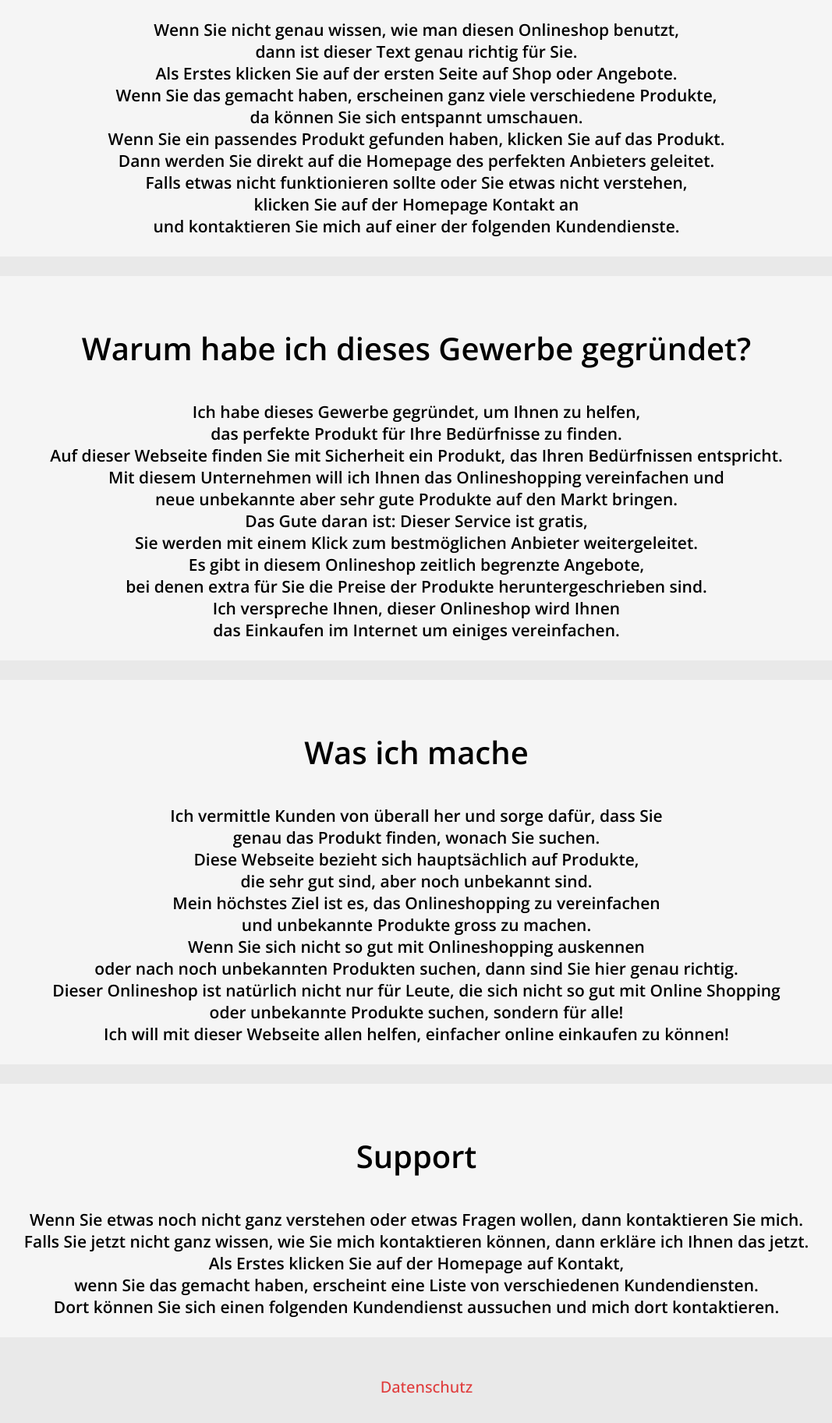
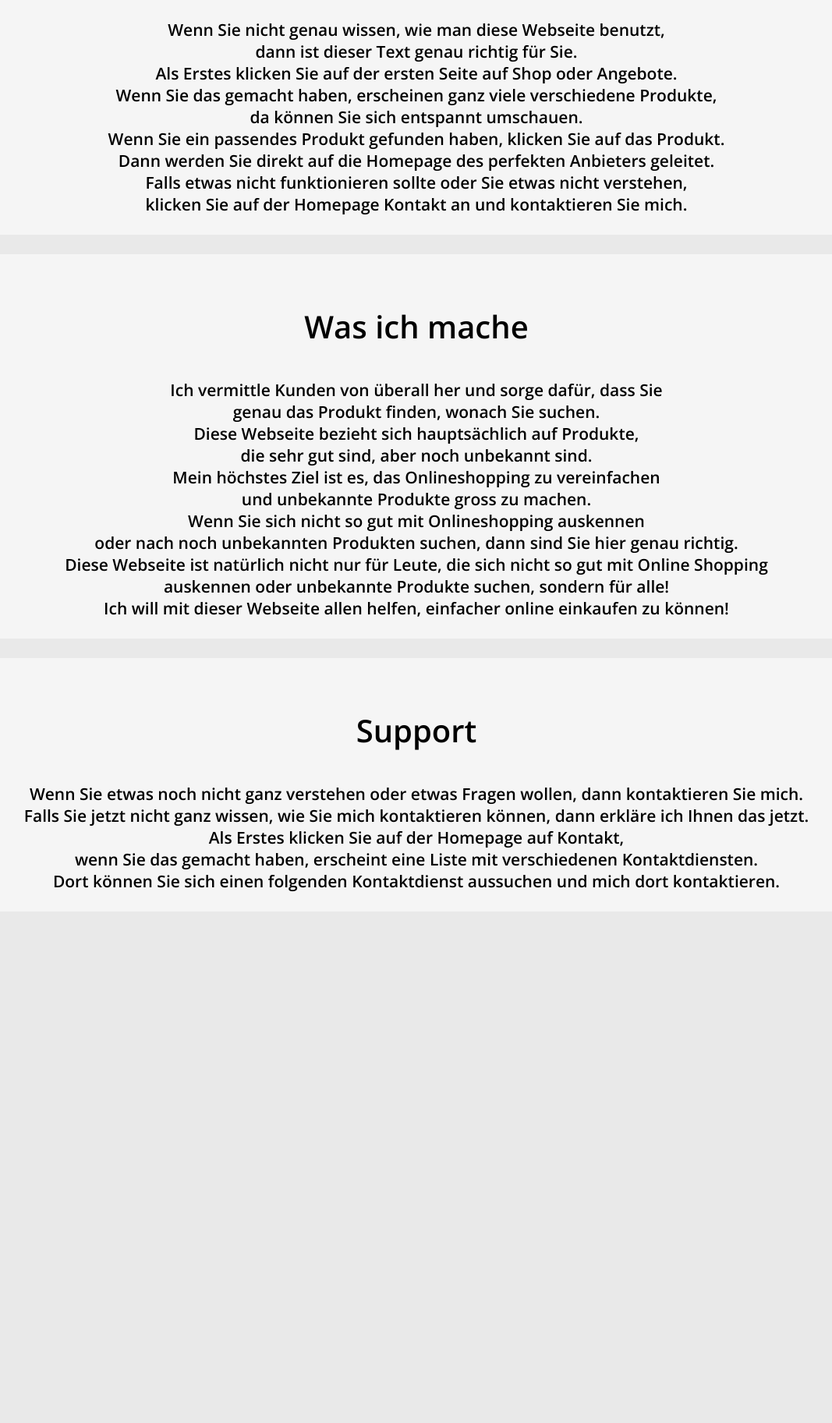
Before and after one commit to smathings/onlineshop, a plain HTML site: page info.html in a window 1280 px wide. Shown: the part 770-2595 px from the top of the page at 78% size, without its empty margins (106-1173 px from the left). After the commit the page ends 1964 px from the top, so only its background shows below. Drawn offline with nearby package versions, Linux system fonts and the light colour scheme.

Commit message:
v01.02
Info + Datenschutz

```diff
--- a/info.html
+++ b/info.html
@@ -30,12 +30,6 @@
  .text-title2 {font-size: 40px; font-weight: 600;
   display: flex; justify-content: center; text-align: center; }
 
- .text-container3 {font-weight: 600; font-size: 21px;
-  display: flex; justify-content: center; text-align: center; }
-
- .text-title3 { font-weight: 600; font-size: 40px;
-  display: flex; justify-content: center; text-align: center; }
-
  .text-title4 { font-weight: 600; font-size: 40px;
   display: flex; justify-content: center; text-align: center; }
 
@@ -54,26 +48,13 @@
  .sentence-container2 {padding: 25px; background-color: whitesmoke;
   display: block; margin: 25px; }
 
- .sentence-container3 {padding: 25px; background-color: whitesmoke;
-  display: block; margin: 25px; }
-
  .sentence-container4 {padding: 25px; background-color: whitesmoke;
   display: block; margin: 25px; }
 
  .sentence-container5 {padding: 25px; background-color: whitesmoke;
   display: block; margin: 25px; }
 
- .text-legal {font-size: 20px; font-weight: 600; margin-left: 20px; margin-right: 20px; }
 
- .legal-content {padding: 25px; display: flex; justify-content: center; }
-
- a {color: rgb(224, 61, 61); text-decoration: none; font-weight: 500; margin-left: 26px; }
-
- a:hover {text-decoration: underline; }
-
- @media (max-width: 800px) {
-    .text-legal {font-size: 17px;}
- }
 
  </style>
 
@@ -105,25 +86,11 @@
     <div class="sentence-container4">
 
     <h3 class="text-title2">
-    Wie funktioniert dieser Onlineshop?
+    Wie funktioniert diese Webseite?
     </h3>
 
     <div class="text-container2">
-    Wenn Sie nicht genau wissen, wie man diesen Onlineshop benutzt,<br>dann ist dieser Text genau richtig für Sie.<br>Als Erstes klicken Sie auf der ersten Seite auf Shop oder Angebote.<br>Wenn Sie das gemacht haben, erscheinen ganz viele verschiedene Produkte,<br>da können Sie sich entspannt umschauen.<br>Wenn Sie ein passendes Produkt gefunden haben, klicken Sie auf das Produkt.<br>Dann werden Sie direkt auf die Homepage des perfekten Anbieters geleitet.<br>Falls etwas nicht funktionieren sollte oder Sie etwas nicht verstehen,<br>klicken Sie auf der Homepage Kontakt an<br>und kontaktieren Sie mich auf einer der folgenden Kundendienste.
-    </div>
-
-    </div>
-
-
-
-    <div class="sentence-container3">
-
-    <h3 class="text-title3">
-    Warum habe ich dieses Gewerbe gegründet?
-    </h3>
-
-    <div class="text-container3">
-    Ich habe dieses Gewerbe gegründet, um Ihnen zu helfen,<br>das perfekte Produkt für Ihre Bedürfnisse zu finden.<br>Auf dieser Webseite finden Sie mit Sicherheit ein Produkt, das Ihren Bedürfnissen entspricht.<br>Mit diesem Unternehmen will ich Ihnen das Onlineshopping vereinfachen und<br>neue unbekannte aber sehr gute Produkte auf den Markt bringen.<br>Das Gute daran ist: Dieser Service ist gratis,<br>Sie werden mit einem Klick zum bestmöglichen Anbieter weitergeleitet.<br>Es gibt in diesem Onlineshop zeitlich begrenzte Angebote,<br>bei denen extra für Sie die Preise der Produkte heruntergeschrieben sind.<br>Ich verspreche Ihnen, dieser Onlineshop wird Ihnen<br>das Einkaufen im Internet um einiges vereinfachen.
+    Wenn Sie nicht genau wissen, wie man diese Webseite benutzt,<br>dann ist dieser Text genau richtig für Sie.<br>Als Erstes klicken Sie auf der ersten Seite auf Shop oder Angebote.<br>Wenn Sie das gemacht haben, erscheinen ganz viele verschiedene Produkte,<br>da können Sie sich entspannt umschauen.<br>Wenn Sie ein passendes Produkt gefunden haben, klicken Sie auf das Produkt.<br>Dann werden Sie direkt auf die Homepage des perfekten Anbieters geleitet.<br>Falls etwas nicht funktionieren sollte oder Sie etwas nicht verstehen,<br>klicken Sie auf der Homepage Kontakt an und kontaktieren Sie mich.
     </div>
 
     </div>
@@ -137,7 +104,7 @@
     </h3>
 
     <div class="text-container4">
-    Ich vermittle Kunden von überall her und sorge dafür, dass Sie<br>genau das Produkt finden, wonach Sie suchen.<br>Diese Webseite bezieht sich hauptsächlich auf Produkte,<br>die sehr gut sind, aber noch unbekannt sind.<br>Mein höchstes Ziel ist es, das Onlineshopping zu vereinfachen<br>und unbekannte Produkte gross zu machen.<br>Wenn Sie sich nicht so gut mit Onlineshopping auskennen<br>oder nach noch unbekannten Produkten suchen, dann sind Sie hier genau richtig.<br>Dieser Onlineshop ist natürlich nicht nur für Leute, die sich nicht so gut mit Online Shopping<br>oder unbekannte Produkte suchen, sondern für alle!<br>Ich will mit dieser Webseite allen helfen, einfacher online einkaufen zu können!
+    Ich vermittle Kunden von überall her und sorge dafür, dass Sie<br>genau das Produkt finden, wonach Sie suchen.<br>Diese Webseite bezieht sich hauptsächlich auf Produkte,<br>die sehr gut sind, aber noch unbekannt sind.<br>Mein höchstes Ziel ist es, das Onlineshopping zu vereinfachen<br>und unbekannte Produkte gross zu machen.<br>Wenn Sie sich nicht so gut mit Onlineshopping auskennen<br>oder nach noch unbekannten Produkten suchen, dann sind Sie hier genau richtig.<br>Diese Webseite ist natürlich nicht nur für Leute, die sich nicht so gut mit Online Shopping<br>auskennen oder unbekannte Produkte suchen, sondern für alle!<br>Ich will mit dieser Webseite allen helfen, einfacher online einkaufen zu können!
     </div>
 
     </div>
@@ -151,15 +118,12 @@
     </h3>
 
     <div class="text-container5">
-    Wenn Sie etwas noch nicht ganz verstehen oder etwas Fragen wollen, dann kontaktieren Sie mich.<br>Falls Sie jetzt nicht ganz wissen, wie Sie mich kontaktieren können, dann erkläre ich Ihnen das jetzt.<br>Als Erstes klicken Sie auf der Homepage auf Kontakt,<br>wenn Sie das gemacht haben, erscheint eine Liste von verschiedenen Kundendiensten.<br>Dort können Sie sich einen folgenden Kundendienst aussuchen und mich dort kontaktieren.
+    Wenn Sie etwas noch nicht ganz verstehen oder etwas Fragen wollen, dann kontaktieren Sie mich.<br>Falls Sie jetzt nicht ganz wissen, wie Sie mich kontaktieren können, dann erkläre ich Ihnen das jetzt.<br>Als Erstes klicken Sie auf der Homepage auf Kontakt,<br>wenn Sie das gemacht haben, erscheint eine Liste mit verschiedenen Kontaktdiensten.<br>Dort können Sie sich einen folgenden Kontaktdienst aussuchen und mich dort kontaktieren.
     </div>
 
     </div>
 
 
-    <div class="legal-content">
-     <span class="text-legal"><a href="#">Datenschutz</a></span>
-    </div>
 
 
 
```
Also changed, not shown: angebote.html (+0 -10 lines), index.html (+0 -9 lines), kontakt.html (+0 -10 lines), shop.html (+0 -10 lines).
